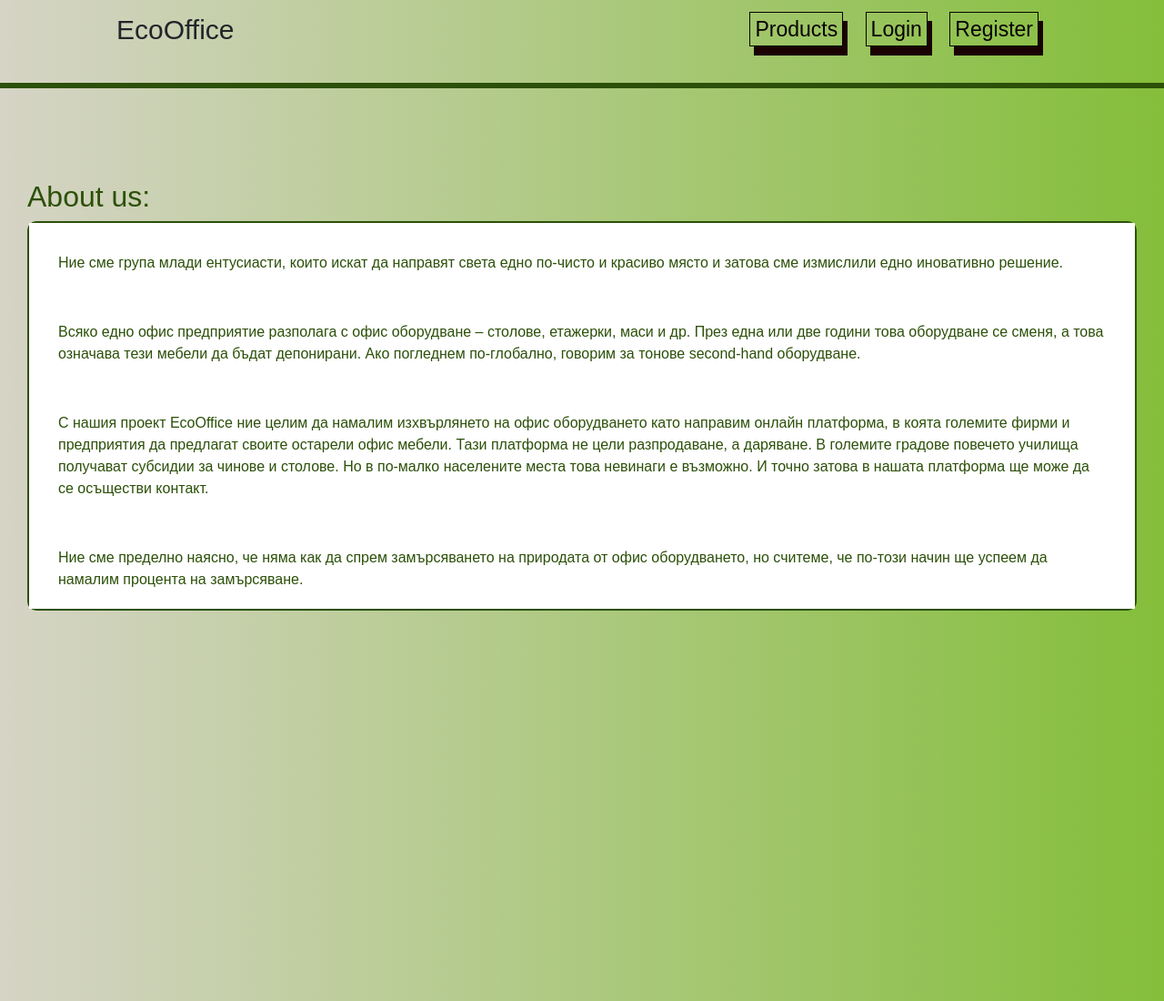
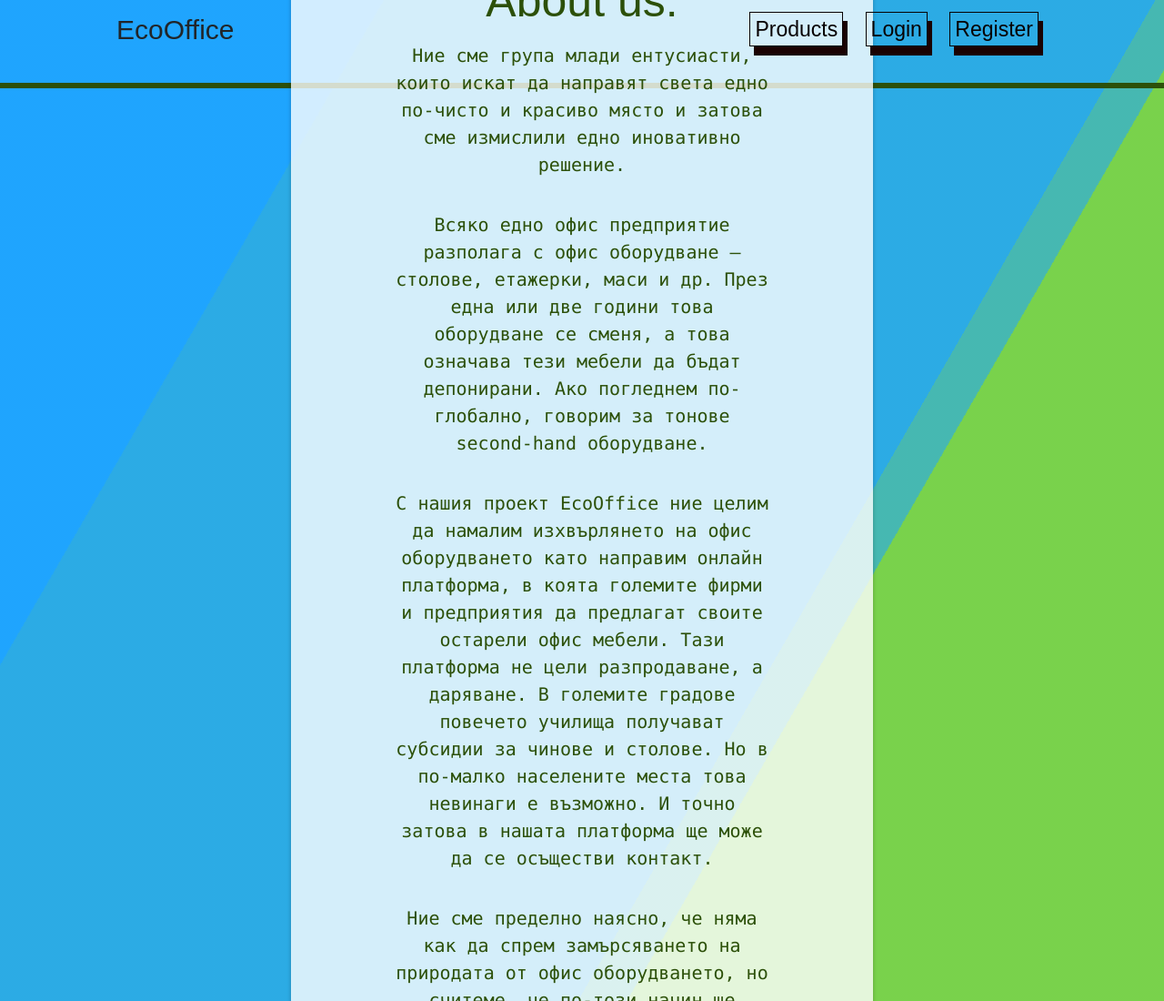
Before and after one commit to kiko1134/Safety, a Flask app: page / in a window 1280 px wide. Shown: the whole page at 91% size. Run offline with Flask 2, Linux system fonts and the light colour scheme; some libraries are stand-ins or nearby versions.

Commit message:
Beautyfull CSS added

```diff
--- a/EcoOfficev1/static/home.css
+++ b/EcoOfficev1/static/home.css
@@ -9,7 +9,7 @@
     height:100%;
     position:relative;
     overflow: scroll;
-    background: linear-gradient(to right, #d6d4c6, #84be3a);
+
 }
 
 nav{
@@ -63,15 +63,13 @@
 
 }
 
-.aboutus .p {
-    margin-bottom: 100px;
-    border: 2px solid #2c5009;
-    border-radius: 10px;
-}
 
-.aboutus p{
+
+.content p{
     padding-bottom: 20px;
     color:#2c5009;
+    font-family: "Lucida Console", "Courier New", monospace;
+    font-size: 20px;
 }
 
 .bar{
@@ -83,8 +81,66 @@
 
 h2{
     color:#2c5009;
+    margin-bottom: 15px;
+    font-size: 50px;
 }
 
 nav.site_title{
     width: 50%;
 }
+
+html {
+  height:100%;
+}
+
+body {
+  margin:0;
+}
+
+.bg {
+  animation:slide 3s ease-in-out infinite alternate;
+  background-image: linear-gradient(-60deg, #6c3 50%, #09f 50%);
+  bottom:0;
+  left:-50%;
+  opacity:.5;
+  position:fixed;
+  right:-50%;
+  top:0;
+  z-index:-1;
+}
+
+.bg2 {
+  animation-direction:alternate-reverse;
+  animation-duration:4s;
+}
+
+.bg3 {
+  animation-duration:5s;
+}
+
+.content {
+  margin-top: 40px;
+  background-color:rgba(255,255,255,.8);
+  border-radius:.25em;
+  box-shadow:0 0 .25em rgba(0,0,0,.25);
+  box-sizing:border-box;
+  left:50%;
+    padding: 5vmin 10vmin;
+    position:fixed;
+  text-align:center;
+  top:50%;
+  transform:translate(-50%, -50%);
+}
+
+h1 {
+  font-family:monospace;
+}
+
+@keyframes slide {
+  0% {
+    transform:translateX(-25%);
+  }
+  100% {
+    transform:translateX(25%);
+  }
+}
--- a/EcoOfficev1/templates/home.html
+++ b/EcoOfficev1/templates/home.html
@@ -11,6 +11,9 @@
     <link rel = "stylesheet" href="../static/home.css">
 </head>
 <body>
+<div class="bg"></div>
+<div class="bg bg2"></div>
+<div class="bg bg3"></div>
     <div class = "main">
         <div class="bar">
             <nav>
@@ -29,7 +32,7 @@
                 </div>
             </nav>
         </div>
-        <div class="aboutus">
+        <div class="content">
             <h2>About us:</h2>
             <div class="p">
                 <p>Ние сме група млади ентусиасти, които искат да направят света едно по-чисто  и красиво място и затова сме измислили едно иновативно решение.</p>
```
